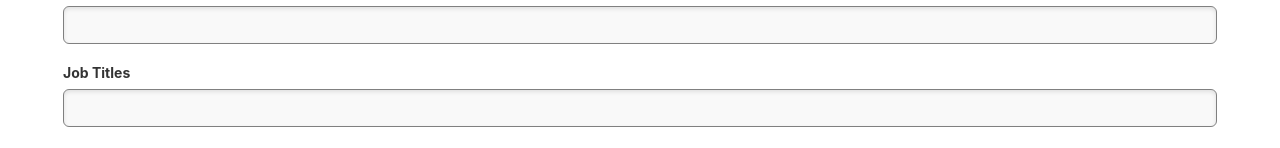
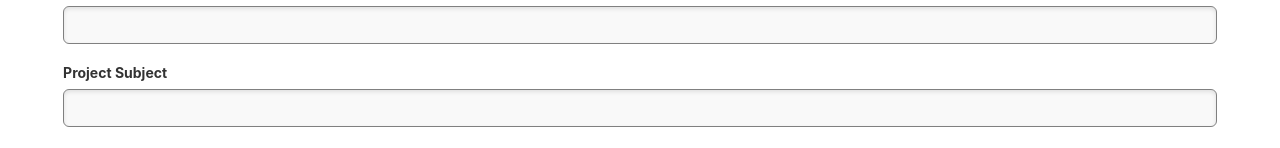
Before and after one commit to brightkid007/LinkedIn_Scraping-Automation_FormUI, a React (Create React App) app: page / in a window 1280 px wide. Shown: the part 184-332 px from the top of the page. Built offline with nearby package versions, Linux system fonts and the light colour scheme.

Commit message:
project subject

```diff
--- a/src/Components/SubmitForm.js
+++ b/src/Components/SubmitForm.js
@@ -110,7 +110,7 @@ const SubmitForm = () => {
             </div>
 
             <div className='form-group'>
-                <label htmlFor="subject">Job Titles</label>
+                <label htmlFor="subject">Project Subject</label>
                 <input
                     type="text"
                     id="subject"
```
